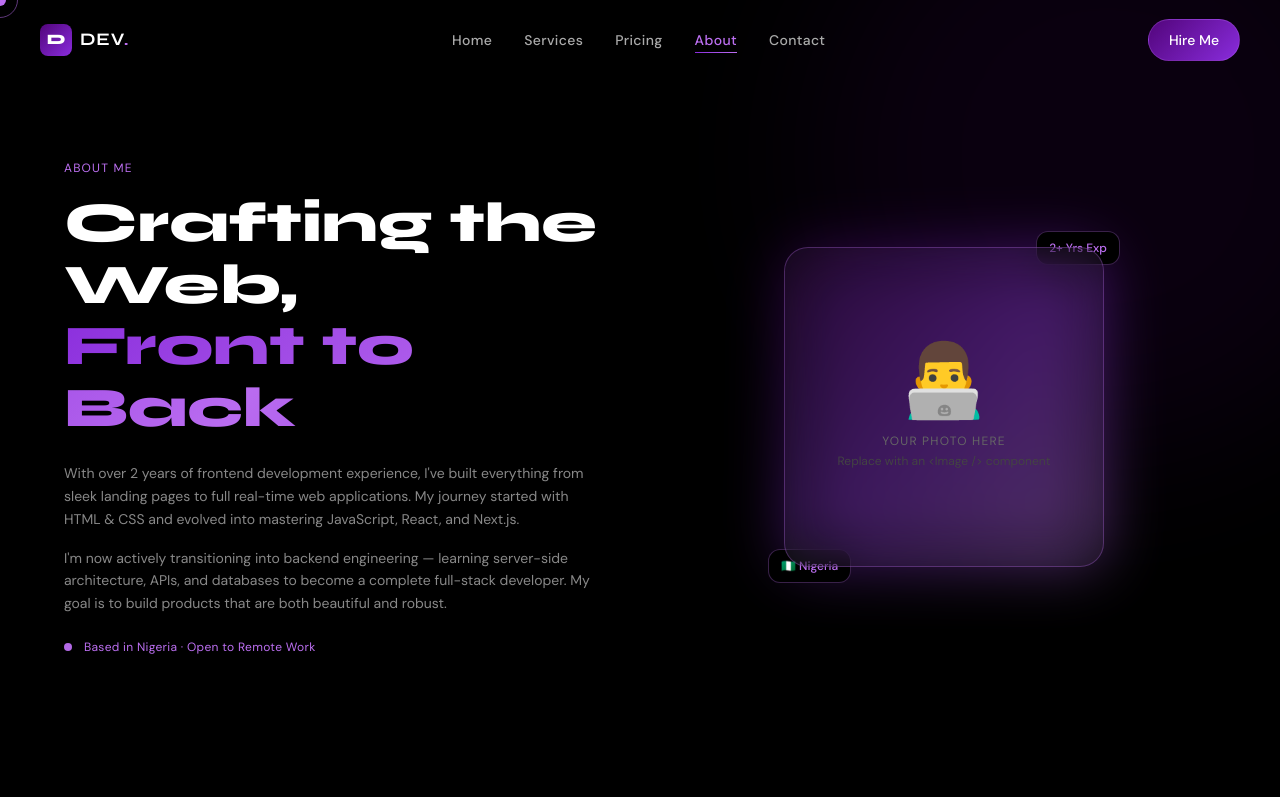
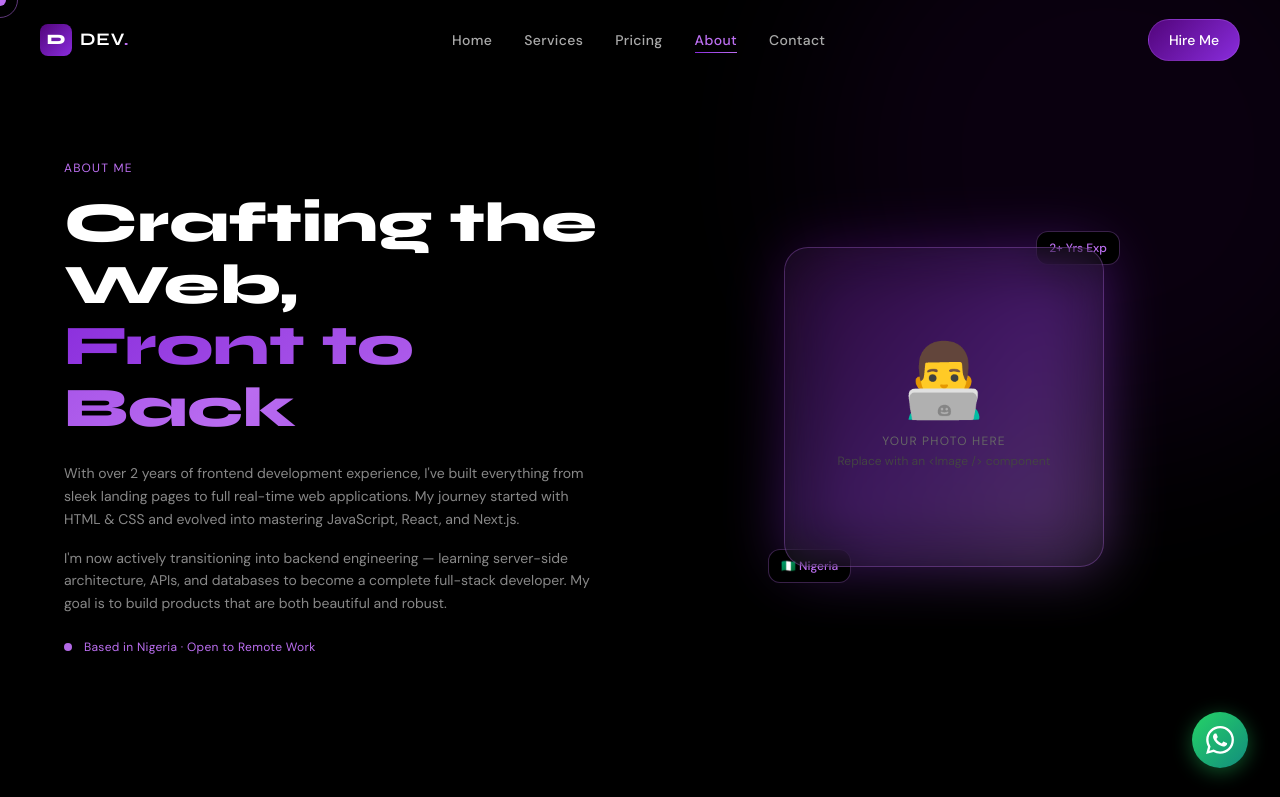
Before and after one commit to p-cod/Portfolio3s, a Next.js app: page /about in a window 1280 px wide. Shown: the top 797 px of the page. Built offline with nearby package versions, Linux system fonts and the light colour scheme.

Commit message:
Create WhatsAppFloat.tsx

```diff
--- /dev/null
+++ b/components/WhatsAppFloat.tsx
@@ -0,0 +1,16 @@
+export default function WhatsAppFloat() {
+  return (
+    <a
+      href="https://wa.me/2347072065859?text=Hello%2C%20I'm%20interested%20in%20working%20with%20you."
+      target="_blank"
+      rel="noopener noreferrer"
+      className="whatsapp-float"
+      aria-label="Chat on WhatsApp"
+      title="Chat on WhatsApp"
+    >
+      <svg viewBox="0 0 24 24" width="28" height="28" fill="white">
+        <path d="M17.472 14.382c-.297-.149-1.758-.867-2.03-.967-.273-.099-.471-.148-.67.15-.197.297-.767.966-.94 1.164-.173.199-.347.223-.644.075-.297-.15-1.255-.463-2.39-1.475-.883-.788-1.48-1.761-1.653-2.059-.173-.297-.018-.458.13-.606.134-.133.298-.347.446-.52.149-.174.198-.298.298-.497.099-.198.05-.371-.025-.52-.075-.149-.669-1.612-.916-2.207-.242-.579-.487-.5-.669-.51-.173-.008-.371-.01-.57-.01-.198 0-.52.074-.792.372-.272.297-1.04 1.016-1.04 2.479 0 1.462 1.065 2.875 1.213 3.074.149.198 2.096 3.2 5.077 4.487.709.306 1.262.489 1.694.625.712.227 1.36.195 1.871.118.571-.085 1.758-.719 2.006-1.413.248-.694.248-1.289.173-1.413-.074-.124-.272-.198-.57-.347m-5.421 7.403h-.004a9.87 9.87 0 01-5.031-1.378l-.361-.214-3.741.982.998-3.648-.235-.374a9.86 9.86 0 01-1.51-5.26c.001-5.45 4.436-9.884 9.888-9.884 2.64 0 5.122 1.03 6.988 2.898a9.825 9.825 0 012.893 6.994c-.003 5.45-4.437 9.884-9.885 9.884m8.413-18.297A11.815 11.815 0 0012.05 0C5.495 0 .16 5.335.157 11.892c0 2.096.547 4.142 1.588 5.945L.057 24l6.305-1.654a11.882 11.882 0 005.683 1.448h.005c6.554 0 11.89-5.335 11.893-11.893a11.821 11.821 0 00-3.48-8.413z"/>
+      </svg>
+    </a>
+  )
+}
```
